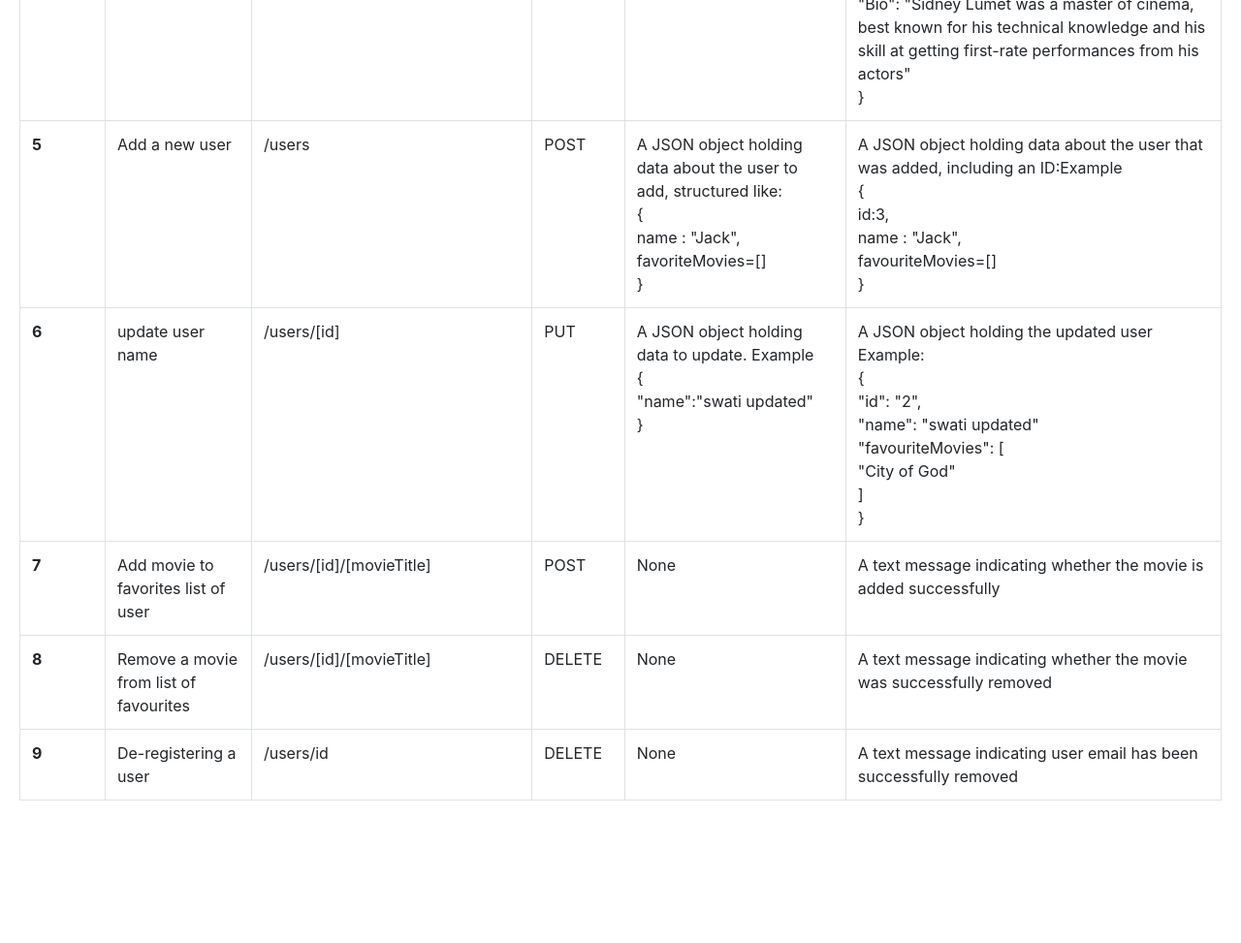
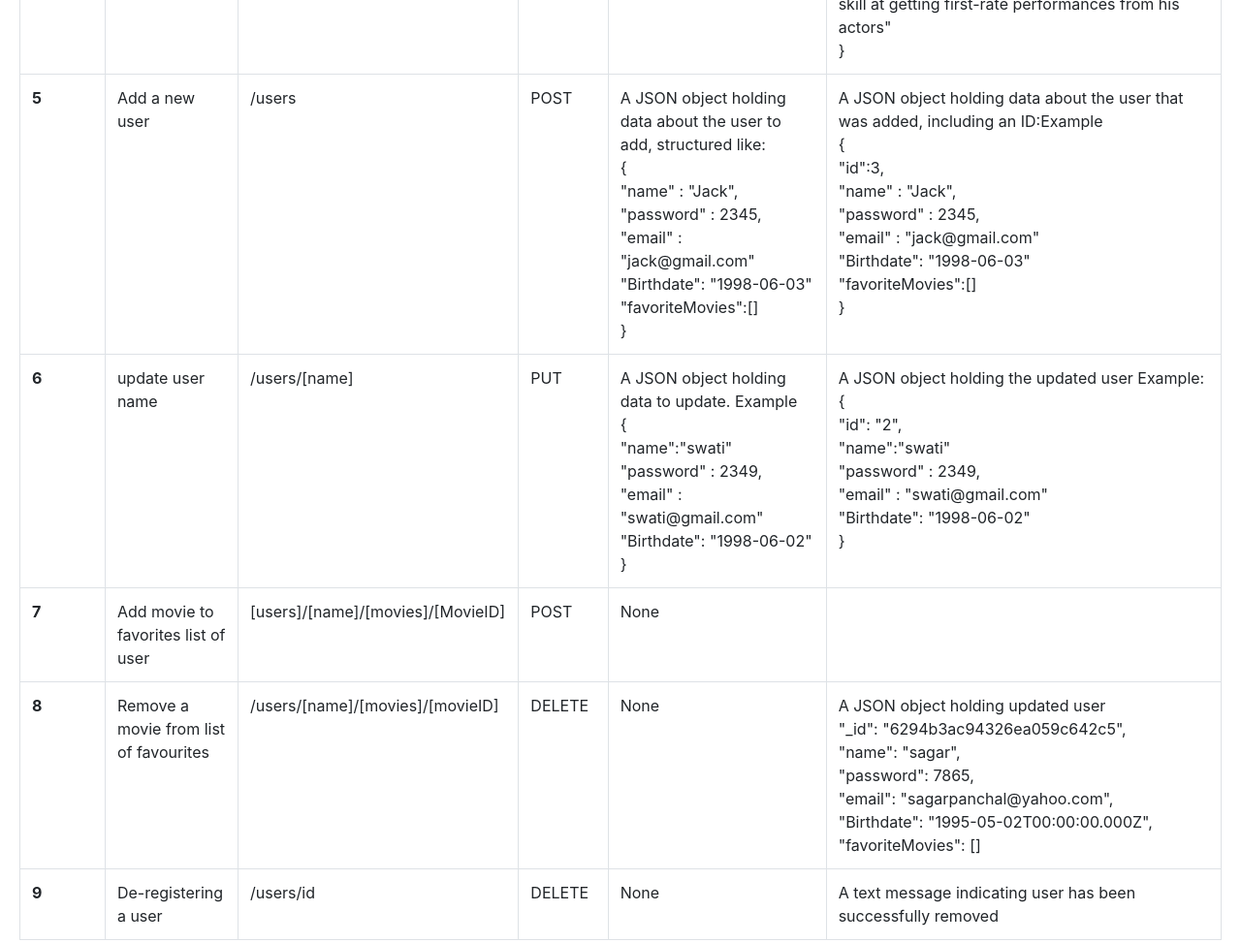
Before and after one commit to panchalswati/myFlix-movie-app, a website: page public/documentation.html in a window 1280 px wide. Shown: the part 900-1873 px from the top of the page at 97% size. Before the commit the page ends 1762 px from the top, so only its background shows below. Drawn offline with nearby package versions, Linux system fonts and the light colour scheme.

Commit message:
updated documentation file

```diff
--- a/public/documentation.html
+++ b/public/documentation.html
@@ -51,6 +51,7 @@
             "Name": "Drama",<br>
             "Description": "The film portrays the man's unique way of dealing with his new, torturous life"<br>
             }<br>
+            "Title":"The Matrix"
           </td>
         </tr>
         <tr>
@@ -92,59 +93,72 @@
             data about the user to
             add, structured like:<br>
             {<br>
-            name : "Jack",<br>
-            favoriteMovies=[]<br>
+            "name" : "Jack",<br>
+            "password" : 2345,<br>
+            "email" : "jack@gmail.com"<br>
+            "Birthdate": "1998-06-03"<br>
+            "favoriteMovies":[]<br>
             }
           </td>
           <td>A JSON object holding data
             about the user that was
             added, including an ID:Example<br>
             {<br>
-            id:3,<br>
-            name : "Jack",<br>
-            favouriteMovies=[]<br>
+            "id":3,<br>
+            "name" : "Jack",<br>
+            "password" : 2345,<br>
+            "email" : "jack@gmail.com"<br>
+            "Birthdate": "1998-06-03"<br>
+            "favoriteMovies":[]<br>
             }<br>
           </td>
         </tr>
         <tr>
           <th scope="row">6</th>
           <td>update user name</td>
-          <td>/users/[id]</td>
+          <td>/users/[name]</td>
           <td>PUT</td>
           <td>A JSON object holding data to update. Example<br>
             {<br>
-            "name":"swati updated"<br>
+            "name":"swati"<br>
+            "password" : 2349,<br>
+            "email" : "swati@gmail.com"<br>
+            "Birthdate": "1998-06-02"<br>
             }<br>
           </td>
           <td>A JSON object holding the updated user Example:<br>
             {<br>
             "id": "2",<br>
-            "name": "swati updated"<br>
-            "favouriteMovies": [<br>
-            "City of God"<br>
-            ]<br>
+            "name":"swati"<br>
+            "password" : 2349,<br>
+            "email" : "swati@gmail.com"<br>
+            "Birthdate": "1998-06-02"<br>
             }<br>
           </td>
         </tr>
         <tr>
           <th scope="row">7</th>
           <td>Add movie to favorites list of user</td>
-          <td>/users/[id]/[movieTitle]</td>
+          <td>[users]/[name]/[movies]/[MovieID]</td>
           <td>POST</td>
           <td>None</td>
-          <td>A text message indicating
-            whether the movie is added
-            successfully</td>
+          <td></td>
         </tr>
         <tr>
           <th scope="row">8</th>
           <td>Remove a movie from list of favourites</td>
-          <td>/users/[id]/[movieTitle]</td>
+          <td>/users/[name]/[movies]/[movieID]</td>
           <td>DELETE</td>
           <td>None</td>
-          <td>A text message indicating
-            whether the movie was
-            successfully removed</td>
+          <td>A JSON object holding updated user<br>
+            "_id": "6294b3ac94326ea059c642c5",<br>
+            "name": "sagar",<br>
+            "password": 7865,<br>
+            "email": "sagarpanchal@yahoo.com",<br>
+            "Birthdate": "1995-05-02T00:00:00.000Z",<br>
+            "favoriteMovies": []<br>
+
+          </td>
         </tr>
         <tr>
           <th scope="row">9</th>
@@ -153,7 +167,7 @@
           <td>DELETE</td>
           <td>None</td>
           <td>A text message indicating
-            user email has been successfully removed</td>
+            user has been successfully removed</td>
         </tr>
       </tbody>
     </table>
```
